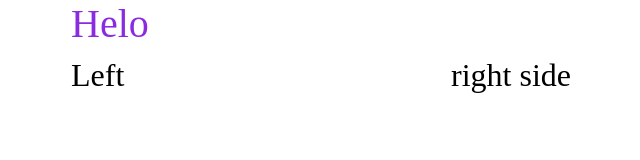
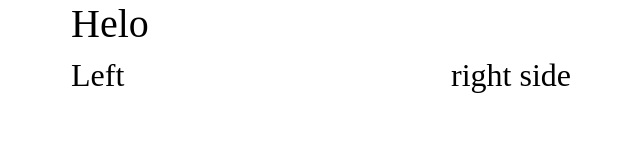
Before and after one commit to Wijayaac/portfolio-latest, a website built with Parcel: page src/index.html in a window 1280 px wide. Shown: the whole page, without its empty margins (11-651 px from the left). Built offline with nearby package versions, Linux system fonts and the light colour scheme.

Commit message:
config : parcel bundle

```diff
--- a/src/assets/scss/main.scss
+++ b/src/assets/scss/main.scss
@@ -1,11 +1 @@
 @import "vendors/bootstrap/bootstrap-grid";
-
-body {
-  //   overflow: hidden;
-}
-
-@include media-breakpoint-up(md) {
-  h1 {
-    color: blueviolet;
-  }
-}
```
Also changed, not shown: package.json (+10 -1 lines), src/assets/css/main.css, 3 other files.
